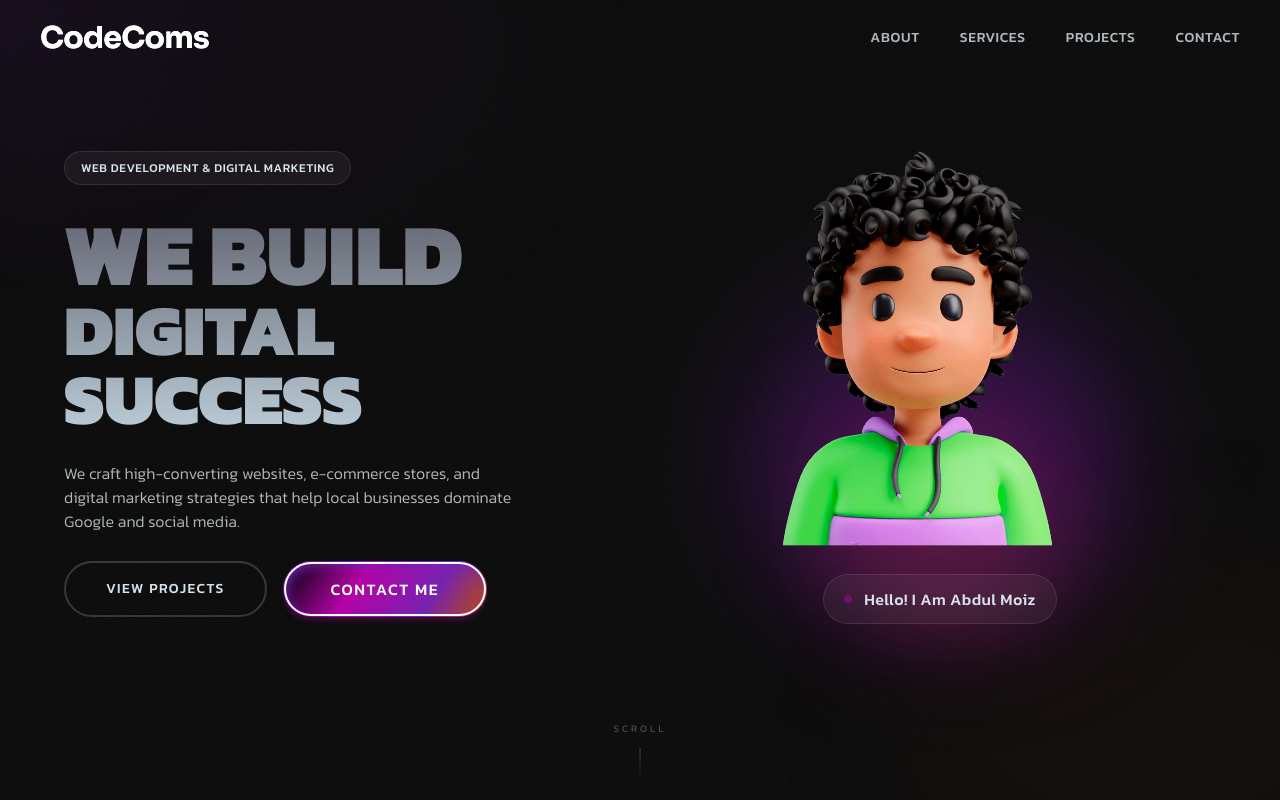
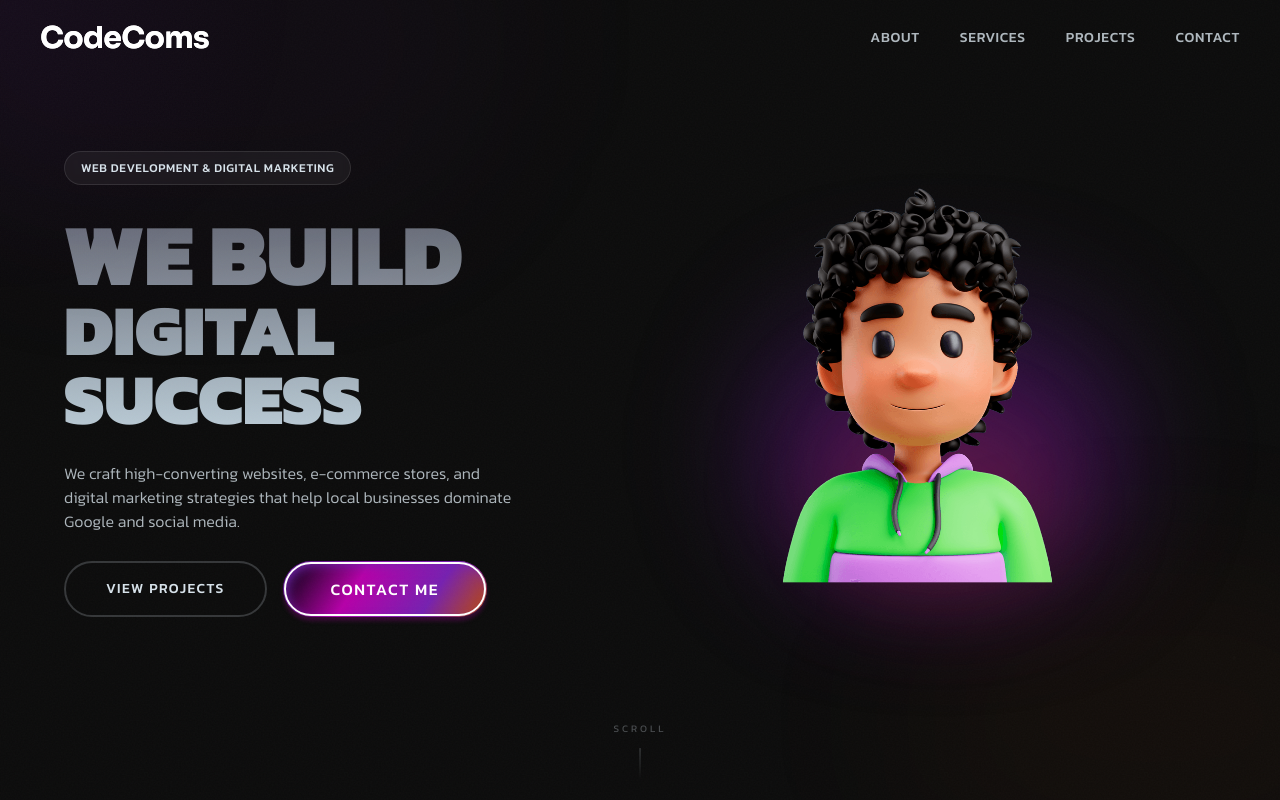
Before and after one commit to khanggmoiz-cell/Portfolio, a Next.js app: page / in a window 1280 px wide. Shown: the top 800 px of the page. Built offline with nearby package versions, Linux system fonts and the light colour scheme.

Commit message:
hero: remove hello badge

```diff
--- a/components/HeroSection.tsx
+++ b/components/HeroSection.tsx
@@ -316,20 +316,6 @@ export default function HeroSection() {
                 />
               </motion.div>
             </Magnet>
-
-            <motion.div
-              initial={{ opacity: 0, y: 20 }}
-              animate={{ opacity: 1, y: 0 }}
-              transition={{ duration: 0.6, delay: 0.8, ease: [0.25, 0.1, 0.25, 1] }}
-              className="w-full text-center"
-            >
-              <div className="inline-flex items-center gap-3 px-5 py-3 rounded-full bg-white/5 backdrop-blur-sm border border-white/10">
-                <span className="relative w-2 h-2 rounded-full bg-[#B600A8] animate-pulse" />
-                <span className="text-[#D7E2EA] text-sm sm:text-base font-medium tracking-wide font-sora">
-                  Hello! I Am Abdul Moiz
-                </span>
-              </div>
-            </motion.div>
           </motion.div>
         </div>
       </div>
```
